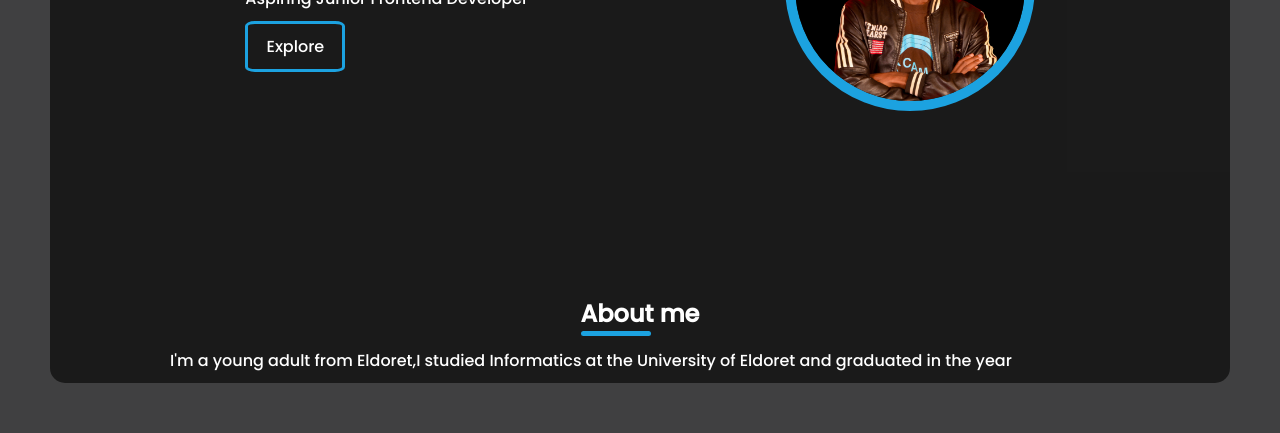
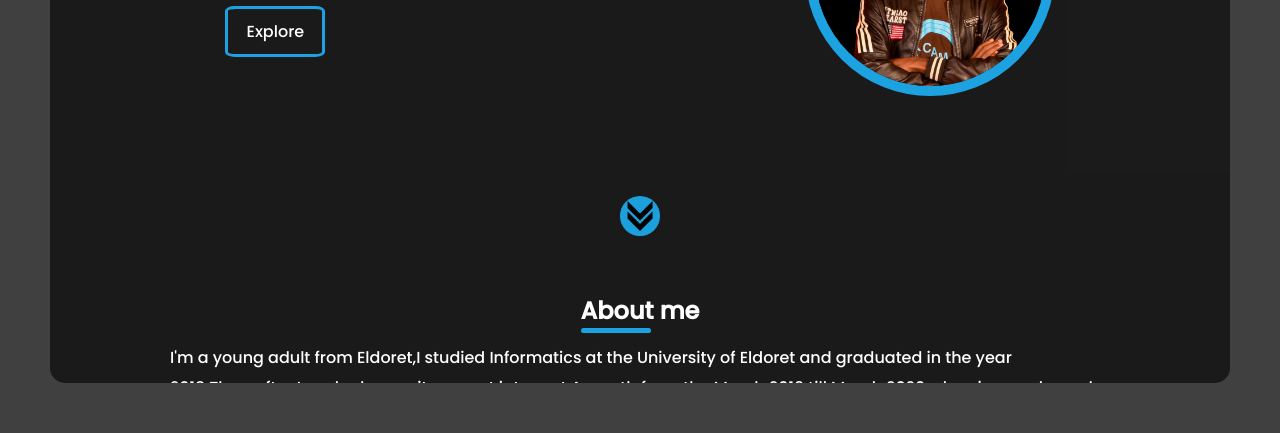
Before and after one commit to MugeraH/my-portfolio, a plain HTML site: page index.html in a window 1280 px wide. Shown: the part 367-800 px from the top of the page. Drawn offline with Linux system fonts and the light colour scheme.

Commit message:
add explore page icon in the introduction section to let site user be able to navigate to about me section

```diff
--- a/css/styles.css
+++ b/css/styles.css
@@ -97,15 +97,15 @@ nav ul li {
 
 .section {
   width: 100%;
-  height: 480px;
-  margin-bottom: 20px;
+  height: 450px;
+  margin-bottom: 0px;
 }
 
 .introduction {
   display: flex;
   justify-content: space-around;
   align-items: center;
-  padding: 0px 120px;
+  padding: 0px 80px;
 }
 .introduction img {
   height: 250px;
@@ -128,6 +128,14 @@ nav ul li {
   border-radius: 10%;
   border: 3px solid rgb(28, 162, 224);
 }
+.explore {
+  align-content: center;
+  text-align: center;
+}
+.explore img {
+  background-color: rgb(28, 162, 224);
+  border-radius: 50%;
+}
 
 .profile {
   display: flex;
@@ -144,8 +152,7 @@ nav ul li {
 }
 .top {
   align-self: flex-start;
-  margin-top: 30px;
-  padding: 8px;
+  margin-top: 25px;
   border-radius: 50%;
   background-color: rgb(28, 162, 224);
 }
--- a/index.html
+++ b/index.html
@@ -33,8 +33,13 @@
           <a href="#about-me" class="button"> Explore</a>
         </div>
         <img src="./images/me.png" alt="my picture" />
+
       </div>
-
+      <div class="explore">
+        <a href="#about-me">
+        <img src="./images/down.png" alt="" width="40px">
+        </a>
+      </div>
       <div class="profile section" id="about-me">
         <div class="title">
           <h2>About me <h2>
@@ -146,7 +151,7 @@
       </div>
       <div class="top">
         <a href="#top">
-          <img src="./images/up.png" width="20px" alt="">
+          <img src="./images/up.png" width="40px" alt="">
         </a>
         </div>
       </div>
```
Lines whose indentation alone changed are shown as unchanged.
